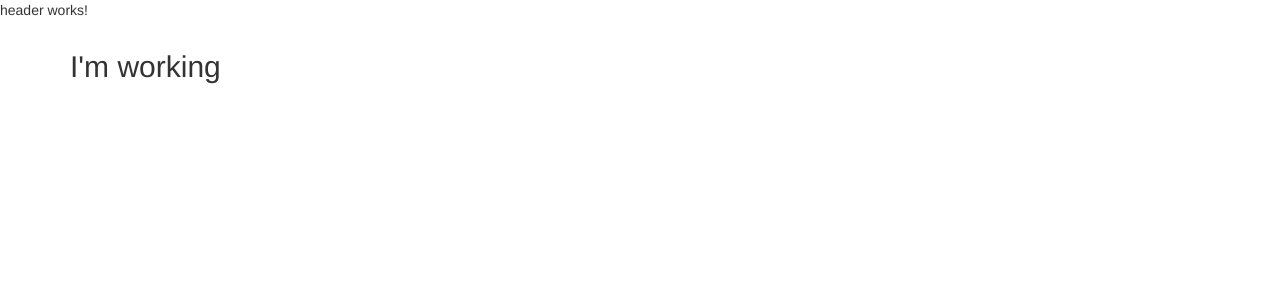
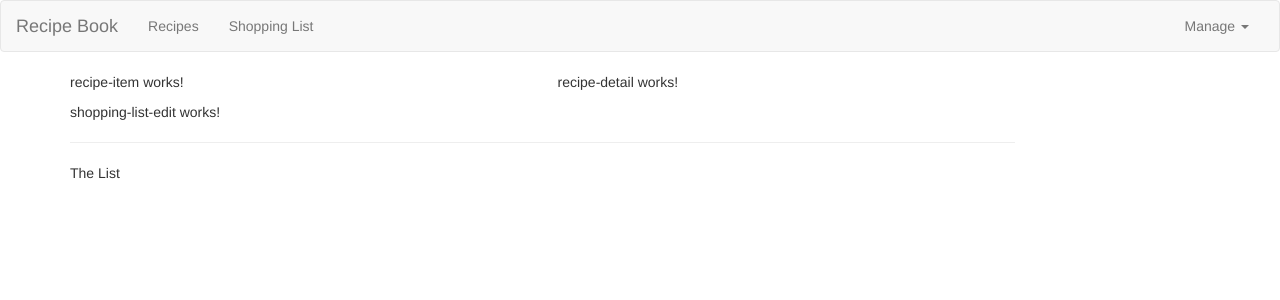
Before and after one commit to MthwRobinson/recipe_app, an Angular app: page / in a window 1280 px wide. Shown: the top 300 px of the page. Built offline with nearby package versions, Linux system fonts and the light colour scheme.

Commit message:
made header

```diff
--- a/src/app/app.component.html
+++ b/src/app/app.component.html
@@ -2,7 +2,8 @@
 <div class="container">
   <div class="row">
     <div class="col-md-12">
-      <h2> I'm working </h2>
+      <app-recipe-book></app-recipe-book>
+      <app-shopping-list></app-shopping-list>
     </div>
   </div>
 </div>
--- a/src/app/app.module.ts
+++ b/src/app/app.module.ts
@@ -17,6 +17,7 @@
     HeaderComponent,
     ShoppingListComponent,
     ShoppingListEditComponent,
+    RecipeBookComponent,
     RecipeListComponent,
     RecipeItemComponent,
     RecipeDetailComponent
--- a/src/app/header/header.component.html
+++ b/src/app/header/header.component.html
@@ -1,3 +1,22 @@
-<p>
-  header works!
-</p>
+<nav class="navbar navbar-default">
+  <div class="container-fluid">
+    <div class="navbar-header">
+      <a href="#" class="navbar-brand">Recipe Book</a>
+    </div>
+    <div class="collaps navbar-collapse">
+      <ul class="nav navbar-nav">
+        <li><a href="#">Recipes</a></li>
+        <li><a href="#">Shopping List</a></li>
+      </ul>
+      <ul class="nav navbar-nav navbar-right">
+        <li class="dropdown">
+          <a href="#" class="dropdown-toggle" role="button">Manage <span class="caret"></span></a>
+          <ul class="dropdown-menu">
+            <li><a href="#">Save Data</a></li>
+            <li><a href="#">Fetch Data</a></li>
+          </ul>
+        </li>
+      </ul>
+    </div>
+  </div>
+</nav>
--- a/src/app/recipe_book/recipe-book.component.html
+++ b/src/app/recipe_book/recipe-book.component.html
@@ -1,3 +1,8 @@
-<p>
-  recipe-detail works!
-</p>
+<div class="row">
+  <div class="col-md-5">
+    <app-recipe-list></app-recipe-list>
+  </div>
+  <div class="col-md-7">
+    <app-recipe-detail></app-recipe-detail>
+  </div>
+</div>
--- a/src/app/recipe_book/recipe-list/recipe-list.component.html
+++ b/src/app/recipe_book/recipe-list/recipe-list.component.html
@@ -1,3 +1 @@
-<p>
-  recipe-list works!
-</p>
+<app-recipe-item></app-recipe-item>
--- a/src/app/shopping_list/shopping-list.component.html
+++ b/src/app/shopping_list/shopping-list.component.html
@@ -1,3 +1,7 @@
-<p>
-  shopping-list works!
-</p>
+<div class="row">
+  <div class="col-xs-10">
+    <app-shopping-list-edit></app-shopping-list-edit>
+    <hr>
+    <p> The List </p>
+  </div>
+</div>
```
